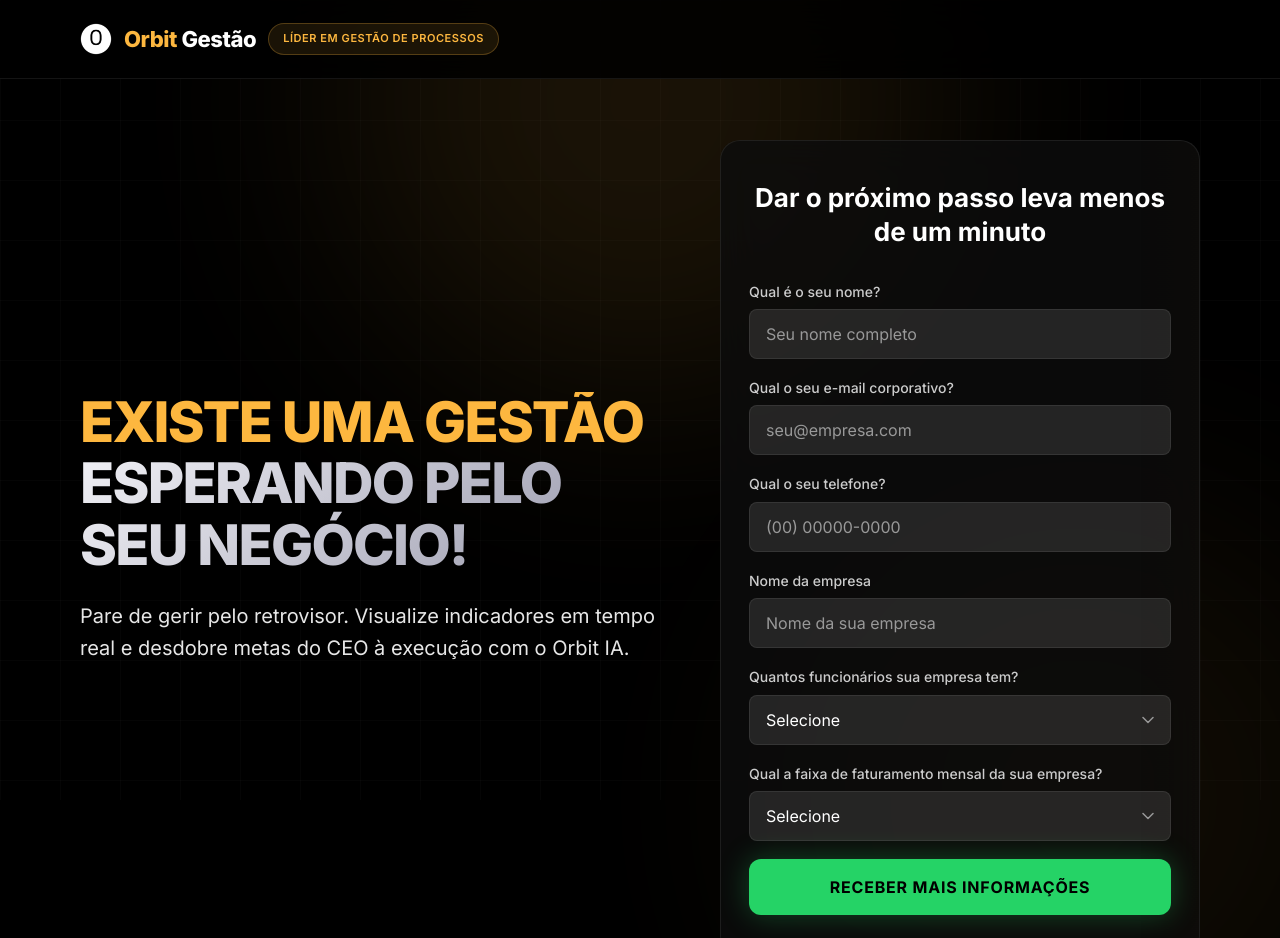
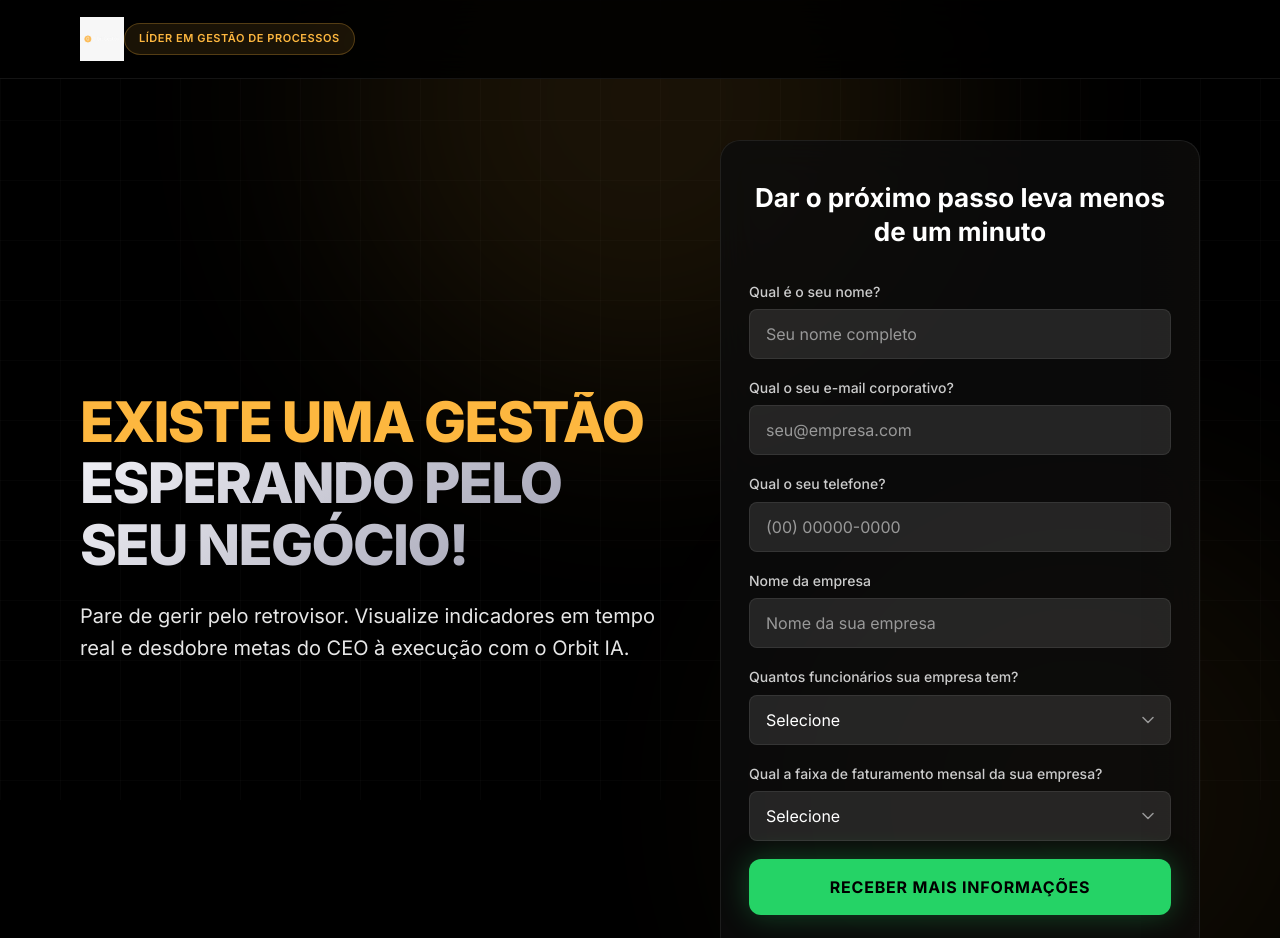
Before and after one commit to Evoluttoplataforma/orbit-lps, a plain HTML site: page reffer/index.html in a window 1280 px wide. Shown: the top 938 px of the page. Drawn offline with Linux system fonts and the light colour scheme.

Commit message:
Padroniza logo Orbit Gestão em todas as LPs e páginas de obrigado
Co-Authored-By: Claude Opus 4.6 <noreply@anthropic.com>

```diff
--- a/reffer/index.html
+++ b/reffer/index.html
@@ -135,30 +135,15 @@
     }
 
     .navbar-logo {
-      display: flex;
-      align-items: center;
-      gap: 8px;
+      display: flex; align-items: center;
     }
 
     .navbar-logo img {
-      height: 28px; width: 28px; border-radius: 50%;
-    }
-
-    .navbar-logo-text {
-      font-size: 16px;
-      font-weight: 800;
-      letter-spacing: -0.02em;
-      color: var(--text);
-    }
-
-    .navbar-logo-text span {
-      color: var(--primary);
+      height: 36px; object-fit: contain;
     }
 
     @media (min-width: 768px) {
-      .navbar-logo { gap: 12px; }
-      .navbar-logo img { height: 32px; width: 32px; }
-      .navbar-logo-text { font-size: 22px; }
+      .navbar-logo img { height: 44px; }
     }
 
     .navbar-badge {
@@ -1020,8 +1005,7 @@
   <nav class="navbar">
     <div class="container">
       <div class="navbar-logo">
-        <img src="/logo-orbit.png" alt="Orbit">
-        <span class="navbar-logo-text"><span>Orbit</span> Gestão</span>
+        <img src="./logo-orbit-gestao.jpg" alt="Orbit Gestão">
         <span class="navbar-badge">Líder em Gestão de Processos</span>
       </div>
       <a href="#form-card" class="navbar-cta">Quero mais informações</a>
```
Also changed, not shown: consultores/index.html (+1 -1 lines), consultores/obrigado/index.html (+12 -5 lines), empresarios/index.html (+1 -1 lines), empresarios/obrigado/index.html (+12 -5 lines), reffer/obrigado/index.html (+12 -5 lines), consultores/logo-orbit-gestao.jpg (added), empresarios/logo-orbit-gestao.jpg (added), reffer/logo-orbit-gestao.jpg (added).
